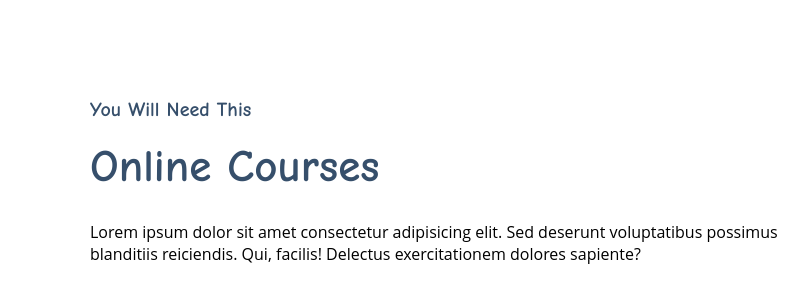
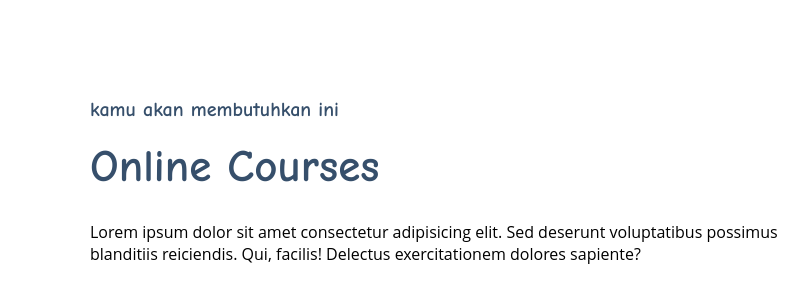
Before and after one commit to nanangadi/web-sederhana, a plain HTML site: page index.html in a window 1280 px wide. Shown: the part 440-722 px from the top of the page, 0-785 px from the left. Drawn offline with Linux system fonts and the light colour scheme; grey boxes are pictures that could not be loaded.

Commit message:
revisi lagi

```diff
--- a/index.html
+++ b/index.html
@@ -37,7 +37,7 @@
         <!-- untuk courses -->
         <section id="courses">
             <div class="kolom">
-                <p class="deskripsi">You Will Need This</p>
+                <p class="deskripsi">kamu akan membutuhkan ini</p>
                 <h2>Online Courses</h2>
                 <p>Lorem ipsum dolor sit amet consectetur adipisicing elit. Sed deserunt voluptatibus possimus blanditiis reiciendis. Qui, facilis! Delectus exercitationem dolores sapiente?</p>
                 <p>Lorem ipsum dolor sit amet consectetur adipisicing elit. Sed deserunt voluptatibus possimus blanditiis reiciendis. Qui, facilis! Delectus exercitationem dolores sapiente?</p>
```
